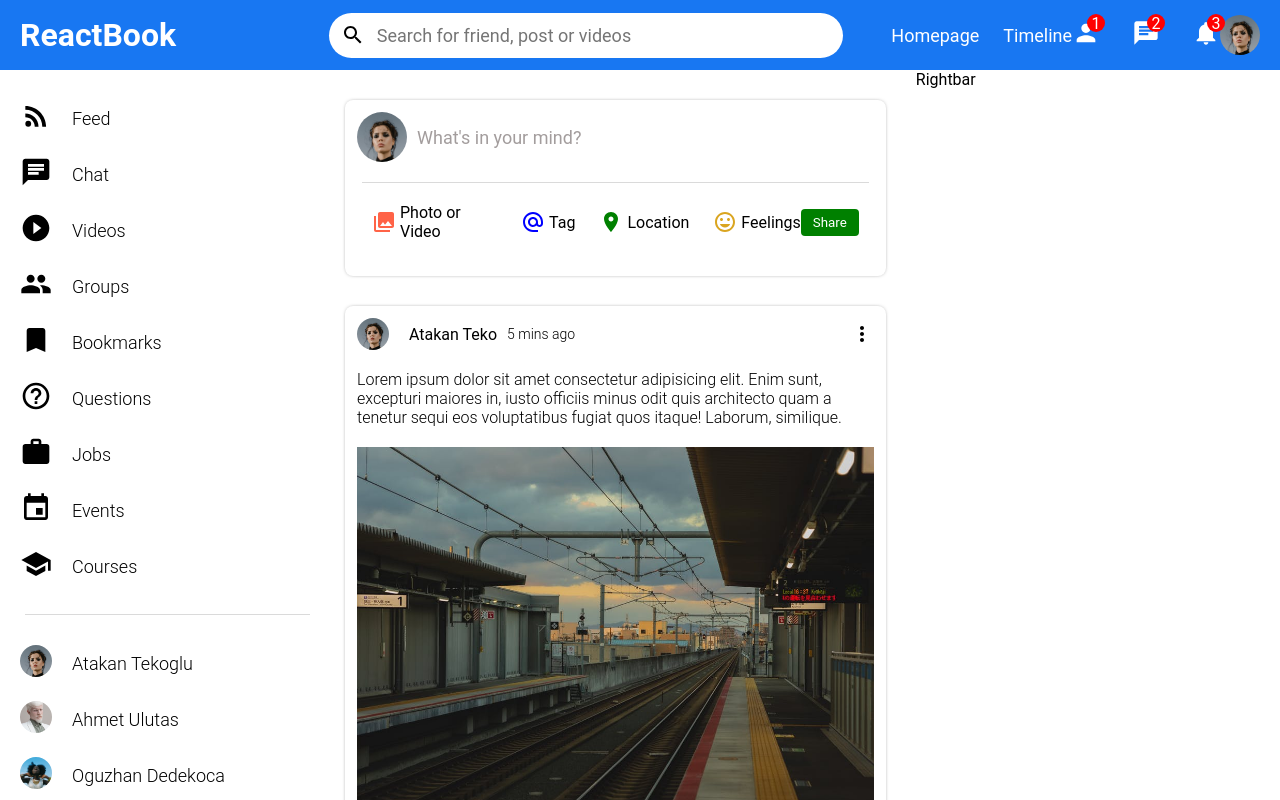
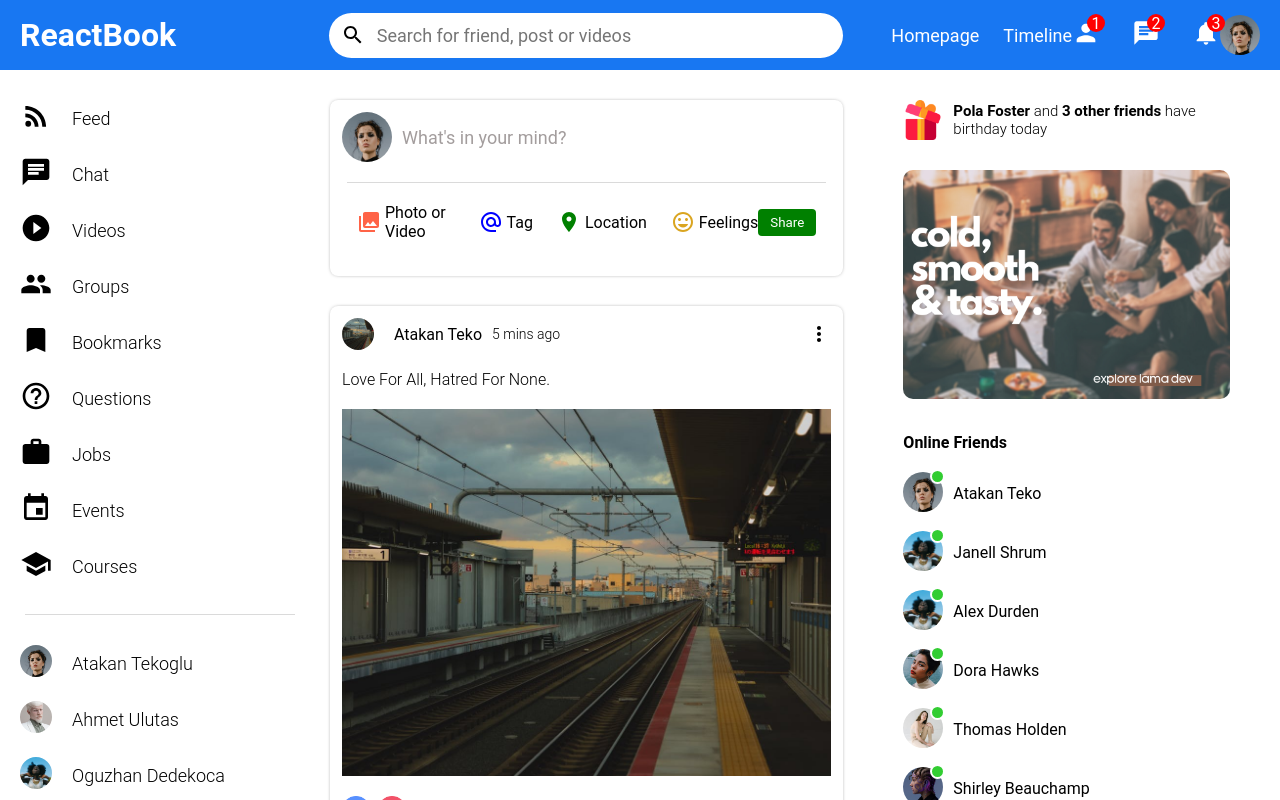
Before and after one commit to atakanteko/reactbook-social-media, a React (Vite) app: page / in a window 1280 px wide. Shown: the top 800 px of the page. Built offline with nearby package versions, Linux system fonts and the light colour scheme.

Commit message:
complete right side

```diff
--- /dev/null
+++ b/src/assets/model/onlineUser.ts
@@ -0,0 +1,63 @@
+import UserPicture1 from '@/assets/images/person/1.jpeg';
+import UserPicture2 from '@/assets/images/person/2.jpeg';
+import UserPicture3 from '@/assets/images/person/3.jpeg';
+import UserPicture4 from '@/assets/images/person/4.jpeg';
+import UserPicture5 from '@/assets/images/person/5.jpeg';
+import UserPicture6 from '@/assets/images/person/6.jpeg';
+import UserPicture7 from '@/assets/images/person/7.jpeg';
+import UserPicture8 from '@/assets/images/person/8.jpeg';
+import UserPicture9 from '@/assets/images/person/9.jpeg';
+import UserPicture10 from '@/assets/images/person/10.jpeg';
+
+export const onlineUserModel = [
+    {
+      id:1,
+      profilePicture: UserPicture1,
+      username: "Atakan Teko",
+    },
+    {
+      id:2,
+      profilePicture: UserPicture3,
+      username: "Janell Shrum",
+    },
+    {
+      id:3,
+      profilePicture: UserPicture3,
+      username: "Alex Durden",
+    },
+    {
+      id:4,
+      profilePicture: UserPicture4,
+      username: "Dora Hawks",
+    },
+    {
+      id:5,
+      profilePicture: UserPicture5,
+      username: "Thomas Holden",
+    },
+    {
+      id:6,
+      profilePicture: UserPicture6,
+      username: "Shirley Beauchamp",
+    },
+    {
+      id:7,
+      profilePicture: UserPicture7,
+      username: "Travis Bennett",
+    },
+    {
+      id:8,
+      profilePicture: UserPicture8,
+      username: "Kristen Thomas",
+    },
+    {
+      id:9,
+      profilePicture: UserPicture9,
+      username: "Gary Duty",
+    },
+    {
+      id:10,
+      profilePicture: UserPicture10,
+      username: "Safak Kocaoglu",
+    },
+  ];
--- a/src/assets/model/userPost.ts
+++ b/src/assets/model/userPost.ts
@@ -11,53 +11,87 @@ import PostPicture10 from '@/assets/images/post/10.jpeg';
 
 export const userPostModel = [
     {
-        id: 0,
-        text: "Lorem ipsum dolor sit amet consectetur adipisicing elit. Enim sunt, excepturi maiores in, iusto officiis minus odit quis architecto quam a tenetur sequi eos voluptatibus fugiat quos itaque! Laborum, similique.",
-        img: PostPicture1
-    },
-    {
       id: 1,
-        text: "Lorem ipsum dolor sit amet consectetur adipisicing elit. Enim sunt, excepturi maiores in, iusto officiis minus odit quis architecto quam a tenetur sequi eos voluptatibus fugiat quos itaque! Laborum, similique.",
-        img: PostPicture2
+      desc: "Love For All, Hatred For None.",
+      photo: PostPicture1,
+      date: "5 mins ago",
+      userId: 1,
+      like: 32,
+      comment: 9,
     },
     {
       id: 2,
-        text: "Lorem ipsum dolor sit amet consectetur adipisicing elit. Enim sunt, excepturi maiores in, iusto officiis minus odit quis architecto quam a tenetur sequi eos voluptatibus fugiat quos itaque! Laborum, similique.",
-        img: PostPicture3
+      photo: PostPicture2,
+      date: "15 mins ago",
+      userId: 2,
+      like: 2,
+      comment: 1,
     },
     {
       id: 3,
-        text: "Lorem ipsum dolor sit amet consectetur adipisicing elit. Enim sunt, excepturi maiores in, iusto officiis minus odit quis architecto quam a tenetur sequi eos voluptatibus fugiat quos itaque! Laborum, similique.",
-        img: PostPicture4
+      desc: "Every moment is a fresh beginning.",
+      photo: PostPicture3,
+      date: "1 hour ago",
+      userId: 3,
+      like: 61,
+      comment: 2,
     },
     {
       id: 4,
-        text: "Lorem ipsum dolor sit amet consectetur adipisicing elit. Enim sunt, excepturi maiores in, iusto officiis minus odit quis architecto quam a tenetur sequi eos voluptatibus fugiat quos itaque! Laborum, similique.",
-        img: PostPicture5
+      photo: PostPicture4,
+      date: "4 hours ago",
+      userId: 4,
+      like: 7,
+      comment: 3,
     },
     {
       id: 5,
-        text: "Lorem ipsum dolor sit amet consectetur adipisicing elit. Enim sunt, excepturi maiores in, iusto officiis minus odit quis architecto quam a tenetur sequi eos voluptatibus fugiat quos itaque! Laborum, similique.",
-        img: PostPicture6
+      photo: PostPicture5,
+      date: "5 hours ago",
+      userId: 5,
+      like: 23,
+      comment: 5,
     },
     {
       id: 6,
-        text: "Lorem ipsum dolor sit amet consectetur adipisicing elit. Enim sunt, excepturi maiores in, iusto officiis minus odit quis architecto quam a tenetur sequi eos voluptatibus fugiat quos itaque! Laborum, similique.",
-        img: PostPicture7
+      photo: PostPicture6,
+      date: "1 day ago",
+      userId: 6,
+      like: 44,
+      comment: 6,
     },
     {
       id: 7,
-        text: "Lorem ipsum dolor sit amet consectetur adipisicing elit. Enim sunt, excepturi maiores in, iusto officiis minus odit quis architecto quam a tenetur sequi eos voluptatibus fugiat quos itaque! Laborum, similique.",
-        img: PostPicture8
+      desc: "Never regret anything that made you smile.",
+      photo: PostPicture7,
+      date: "2 days ago",
+      userId: 7,
+      like: 52,
+      comment: 3,
     },
     {
       id: 8,
-        text: "Lorem ipsum dolor sit amet consectetur adipisicing elit. Enim sunt, excepturi maiores in, iusto officiis minus odit quis architecto quam a tenetur sequi eos voluptatibus fugiat quos itaque! Laborum, similique.",
-        img: PostPicture9
+      photo: PostPicture8,
+      date: "3 days ago",
+      userId: 8,
+      like: 15,
+      comment: 1,
     },
     {
       id: 9,
-        text: "Lorem ipsum dolor sit amet consectetur adipisicing elit. Enim sunt, excepturi maiores in, iusto officiis minus odit quis architecto quam a tenetur sequi eos voluptatibus fugiat quos itaque! Laborum, similique.",
-        img: PostPicture10
+      desc: "Change the world by being yourself.",
+      photo: PostPicture9,
+      date: "5 days ago",
+      userId: 9,
+      like: 11,
+      comment: 2,
     },
-]
+    {
+      id: 10,
+      photo: PostPicture10,
+      date: "1 week ago",
+      userId: 10,
+      like: 104,
+      comment: 12,
+    },
+  ];
--- a/src/components/feeds/Feeds.tsx
+++ b/src/components/feeds/Feeds.tsx
@@ -13,8 +13,12 @@ const Feeds = (props: Props) => {
         userPostModel.map(post => (
           <UserPostCard
             key={post.id}
-            text={post.text}
-            img={post.img}
+            text={post.desc}
+            img={post.photo}
+            comment={post.comment}
+            like={post.like}
+            date={post.date}
+            userId={post.userId}
           />
         ))
       }
--- a/src/components/rightbar/Rightbar.tsx
+++ b/src/components/rightbar/Rightbar.tsx
@@ -1,10 +1,50 @@
 import React from 'react'
+import BirthdayImg from '@/assets/images/gift.png'
+import Ads from '@/assets/images/ad.png'
+import ProfilePicture from '@/assets/images/person/1.jpeg';
+import { onlineUserModel } from '@/assets/model/onlineUser';
 
 type Props = {}
 
 const Rightbar = (props: Props) => {
   return (
-    <div className='rightbar'>Rightbar</div>
+    <div className='rightbar'>
+      <div className="rightbar-wrapper">
+        <div className="birthday-container">
+          <img src={BirthdayImg} alt="bd-img" />
+          <span className='birthday-text'>
+            <b>Pola Foster</b> and <b>3 other friends</b> have birthday today
+          </span>
+        </div>
+        <img
+          src={Ads}
+          alt="ads"
+          className='rightbarAds'
+        />
+        <h4 className="rightbar-title">
+          Online Friends
+        </h4>
+        {
+          onlineUserModel.map(user => (
+            <ul className="rightbar-friendlist">
+              <li className="rightbarfriend">
+                <div className="rightbar-profile-img-container">
+                  <div className="online-img">
+                    <img
+                      src={user.profilePicture}
+                      alt="profile picture"
+                    />
+                    <span className="rightbar-online"/>
+                  </div>
+                  <span className="online-username">{user.username}</span>
+                </div>
+              </li>
+            </ul>
+          ))
+        }
+
+      </div>
+    </div>
   )
 }
 
--- a/src/components/uicommon/UserPostCard.tsx
+++ b/src/components/uicommon/UserPostCard.tsx
@@ -1,27 +1,32 @@
-import ProfilePicture from '@/assets/images/person/1.jpeg';
-import PostPicture from '@/assets/images/post/1.jpeg';
 import Heart from '@/assets/images/heart.png';
 import Like from '@/assets/images/like.png';
-
 import { MoreVert } from  '@material-ui/icons';
+import { onlineUserModel } from '@/assets/model/onlineUser';
 
 type Props = {
-    text: string,
-    img: string
+    text?: string,
+    img: string,
+    date: string,
+    like: number,
+    comment: number,
+    userId: number
 }
 
-const UserPostCard = ({ text, img }: Props) => {
+const UserPostCard = ({ text, img, date, like, comment, userId }: Props) => {
+
+  const getUserName = (id:number) => onlineUserModel.find(user => user.id === id)?.username
+
   return (
     <div className='post'>
         <div className="post-wrapper">
             <div className="post-top">
                 <div className="post-top-wrapper">
                     <img
-                        src={ProfilePicture}
+                        src={img}
                         alt="profile picture"
                     />
-                    <span className="post-user-name">Atakan Teko</span>
-                    <span className="post-time">5 mins ago</span>
+                    <span className="post-user-name">{getUserName(userId)}</span>
+                    <span className="post-time">{date}</span>
                 </div>
                 <MoreVert />
             </div>
@@ -42,10 +47,10 @@ const UserPostCard = ({ text, img }: Props) => {
                         src={Heart}
                         alt="heart"
                     />
-                    <span>32 people like it</span>
+                    <span>{like} people like it</span>
                 </div>
                 <div>
-                    <span>9 comments</span>
+                    <span>{comment} comments</span>
                 </div>
             </div>
         </div>
--- a/src/styles/css/social.css
+++ b/src/styles/css/social.css
@@ -278,6 +278,67 @@ select:active {
 
 .rightbar {
   flex: 3.5;
+  padding: 1.875rem;
+  display: flex;
+  flex-direction: column;
+  gap: 30px;
+}
+.rightbar .rightbar-wrapper .birthday-container {
+  display: flex;
+  align-items: center;
+}
+.rightbar .rightbar-wrapper .birthday-container img {
+  width: 2.5rem;
+  height: 2.5rem;
+  margin-right: 10px;
+}
+.rightbar .rightbar-wrapper .birthday-container .birthday-text {
+  font-size: 15px;
+  font-weight: 300;
+}
+.rightbar .rightbar-wrapper .rightbarAds {
+  width: 100%;
+  margin: 30px 0;
+  border-radius: 10px;
+}
+.rightbar .rightbar-wrapper .rightbar-title {
+  margin-bottom: 20px;
+}
+.rightbar .rightbar-wrapper .rightbar-friendlist {
+  padding: 0;
+  margin: 0;
+  list-style: none;
+}
+.rightbar .rightbar-wrapper .rightbar-friendlist .rightbarfriend {
+  display: flex;
+  align-items: center;
+  margin-bottom: 15px;
+}
+.rightbar .rightbar-wrapper .rightbar-friendlist .rightbarfriend .rightbar-profile-img-container {
+  display: flex;
+  align-items: center;
+}
+.rightbar .rightbar-wrapper .rightbar-friendlist .rightbarfriend .rightbar-profile-img-container .online-img {
+  position: relative;
+  margin-right: 10px;
+}
+.rightbar .rightbar-wrapper .rightbar-friendlist .rightbarfriend .rightbar-profile-img-container .online-img img {
+  position: relative;
+  width: 40px;
+  height: 40px;
+  border-radius: 50%;
+  -o-object-fit: cover;
+     object-fit: cover;
+}
+.rightbar .rightbar-wrapper .rightbar-friendlist .rightbarfriend .rightbar-profile-img-container .rightbar-online {
+  position: absolute;
+  top: -3px;
+  right: -2px;
+  background-color: limegreen;
+  border-radius: 50%;
+  width: 0.9375rem;
+  height: 0.9375rem;
+  border: 2px solid white;
 }
 
 .user-entry-card {
--- a/src/styles/scss/components/rightbar/_rightbar.scss
+++ b/src/styles/scss/components/rightbar/_rightbar.scss
@@ -1,3 +1,69 @@
 .rightbar{
     flex: 3.5;
+    padding: toRem(30);
+    display: flex;
+    flex-direction: column;
+    gap: 30px;
+
+    .rightbar-wrapper{
+        .birthday-container{
+            display: flex;
+            align-items: center;
+            img{
+                width: toRem(40);
+                height: toRem(40);
+                margin-right: 10px;
+            }
+            .birthday-text{
+                font-size: 15px;
+                font-weight: 300;
+            }
+        }
+        .rightbarAds{
+            width: 100%;
+            margin: 30px 0;
+            border-radius: 10px;
+        }
+        .rightbar-title{
+            margin-bottom: 20px;
+        }
+        .rightbar-friendlist{
+            padding: 0;
+            margin: 0;
+            list-style: none;
+
+            .rightbarfriend{
+                display: flex;
+                align-items: center;
+                margin-bottom: 15px;
+
+                .rightbar-profile-img-container{
+                    display: flex;
+                    align-items: center;
+                    .online-img{
+                        position: relative;
+                        margin-right: 10px;
+                        img{
+                            position: relative;
+                            width: 40px;
+                            height: 40px;
+                            border-radius: 50%;
+                            object-fit: cover;
+                        }
+                    }
+
+                    .rightbar-online{
+                        position: absolute;
+                        top: -3px;
+                        right: -2px;
+                        background-color: limegreen;
+                        border-radius: 50%;
+                        width: toRem(15);
+                        height: toRem(15);
+                        border: 2px solid white;
+                    }
+                }
+            }
+        }
+    }
 }
```
Also changed, not shown: src/styles/css/social.min.css, 2 other files (tests, documents, lock files or other folders). Lines whose indentation alone changed are shown as unchanged.
